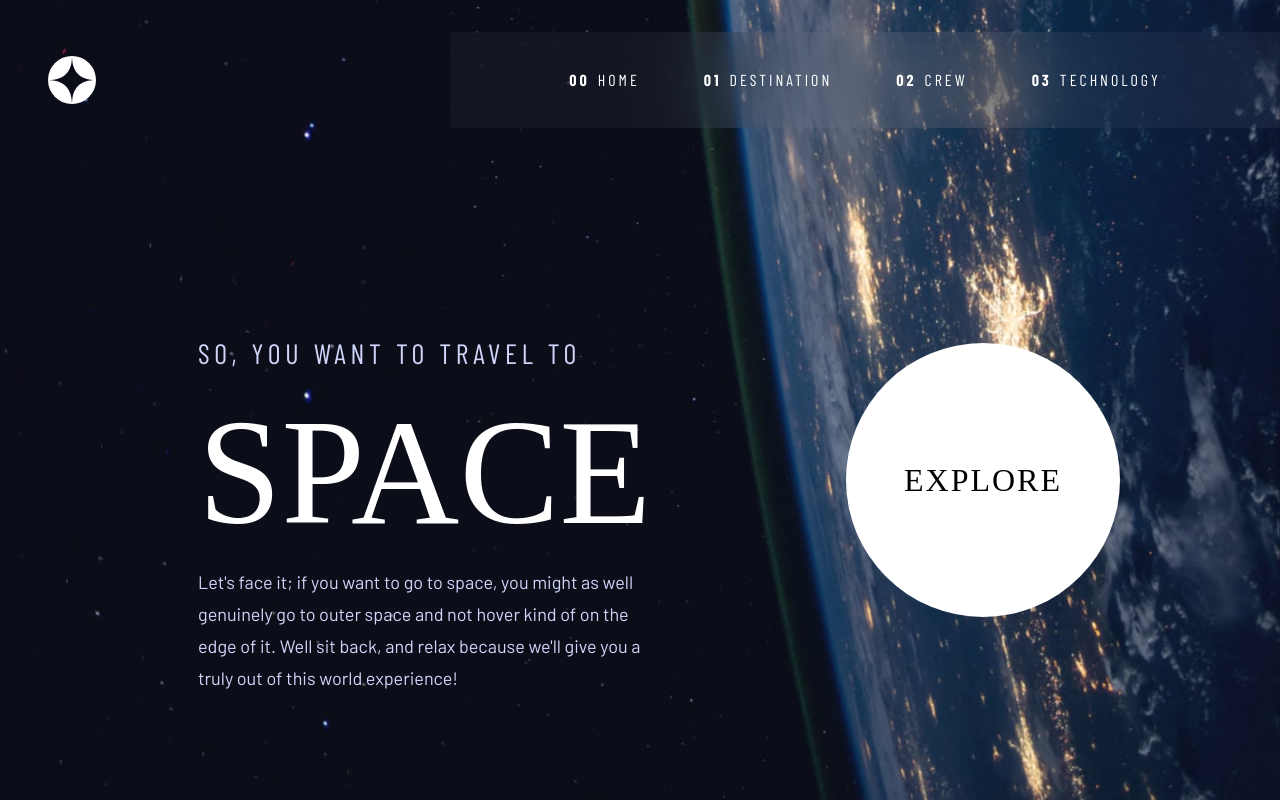
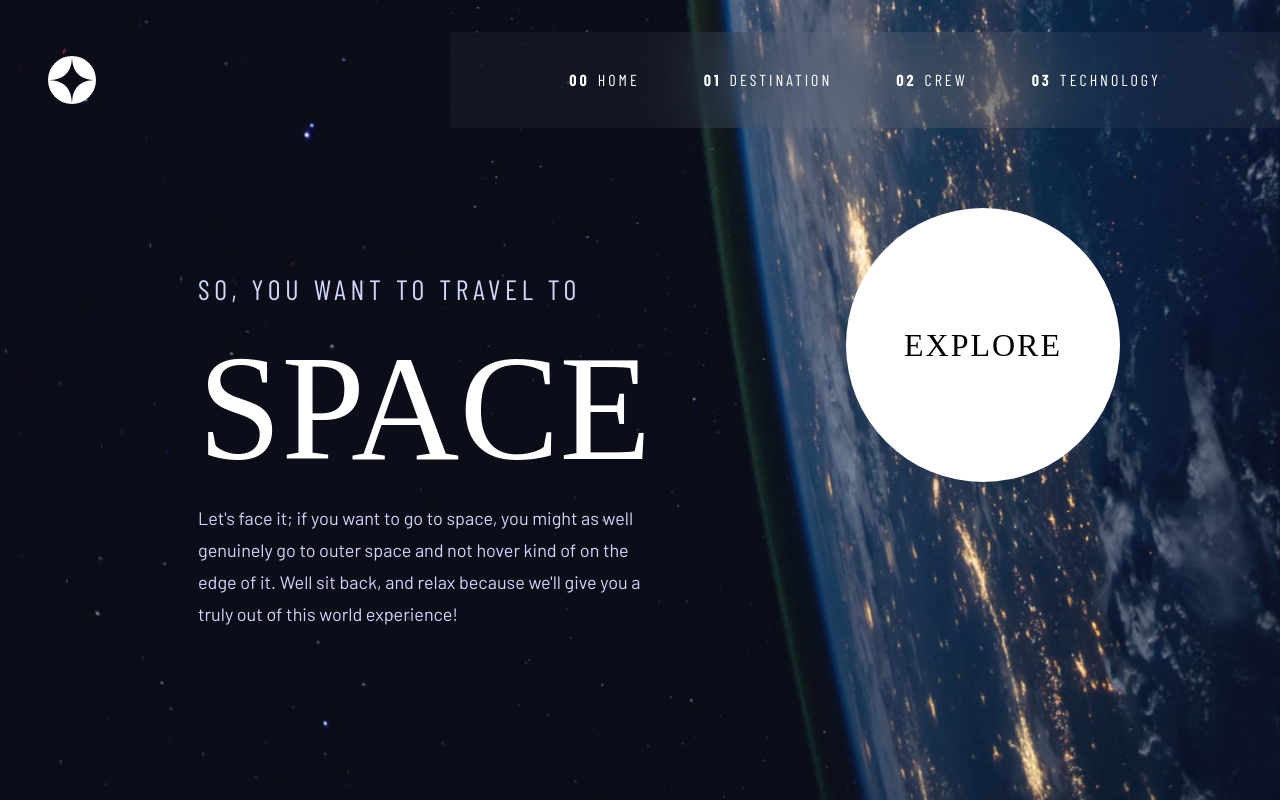
Before and after one commit to travistn/space-tourism-tn, a React (Create React App) app: page / in a window 1280 px wide. Built offline with nearby package versions, Linux system fonts and the light colour scheme; a web font is replaced by a local one.

Commit message:
Revised styling

```diff
--- a/src/containers/Home.jsx
+++ b/src/containers/Home.jsx
@@ -7,7 +7,7 @@ const Home = () => {
     <div className='w-screen h-screen bg-home-mobile md:bg-home-tablet lg:bg-home-desktop bg-no-repeat bg-cover bg-center flex flex-col'>
       <Navbar />
       <div className='h-screen flex flex-col lg:flex-row lg:items-center lg:mr-[10rem] lg:mt-[5rem] 2xl:mr-[20rem]'>
-        <div className='flex flex-col items-center lg:items-start m-auto w-[330px] md:w-[450px] mt-12 md:mt-[8rem] 2xl:gap-4 '>
+        <div className='flex flex-col items-center lg:items-start m-auto w-[330px] md:w-[450px] mt-12 md:mt-[4rem] 2xl:gap-4 '>
           <h5 className='uppercase text-color-lavendar font-barlow-condensed md:text-[20px] lg:text-[28px] 2xl:text-[32px] tracking-[2.7px] md:tracking-[3.4px] lg:tracking-[4.7px] leading-5 md:leading-6 lg:leading-[34px]'>
             So, you want to travel to
           </h5>
@@ -20,7 +20,7 @@ const Home = () => {
             a truly out of this world experience!
           </p>
         </div>
-        <div className='flex justify-center mt-auto lg:mt-0 2xl:mt-0 mb-12'>
+        <div className='flex justify-center mb-auto lg:mt-0 2xl:mt-0'>
           <div className='flex justify-center items-center w-[150px] md:w-[242px] lg:w-[274px] 2xl:w-[300px] h-[150px] md:h-[242px] lg:h-[274px] 2xl:h-[300px] bg-white rounded-full'>
             <p className='uppercase font-bellefair text-xl md:text-[32px] 2xl:text-[40px] tracking-wider md:tracking-[2px] md:leading-[37px]'>
               Explore
```
